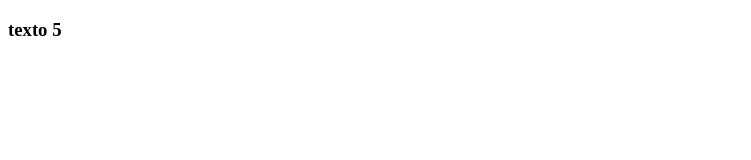
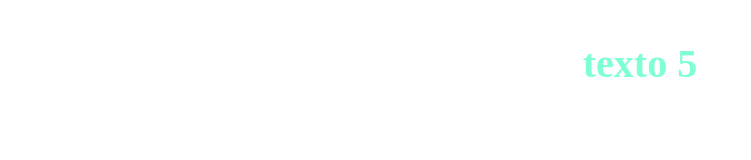
Before and after one commit to sakul972/lukass.github.io, a plain HTML site: page index.html in a window 1280 px wide. Shown: the whole page, without its empty margins (0-751 px from the left). Drawn offline with Linux system fonts and the light colour scheme.

Commit message:
Add files via upload
Signed-off-by: sakul072.github.io <lukruiz35@gmail.com>

```diff
--- a/index.html
+++ b/index.html
@@ -4,10 +4,8 @@
     <meta charset="UTF-8">
     <meta name="viewport" content="width=device-width, initial-scale=1.0">
     <title>Document</title>
-    <link rel="stylesheet" href="styles.css">
 </head>
 <body>
-
-    <h3>texto 5</h3>
+<h3 style="color: aquamarine; text-align: center; font-size: 40px;">texto 5</h3>
 </body>
 </html>
```
